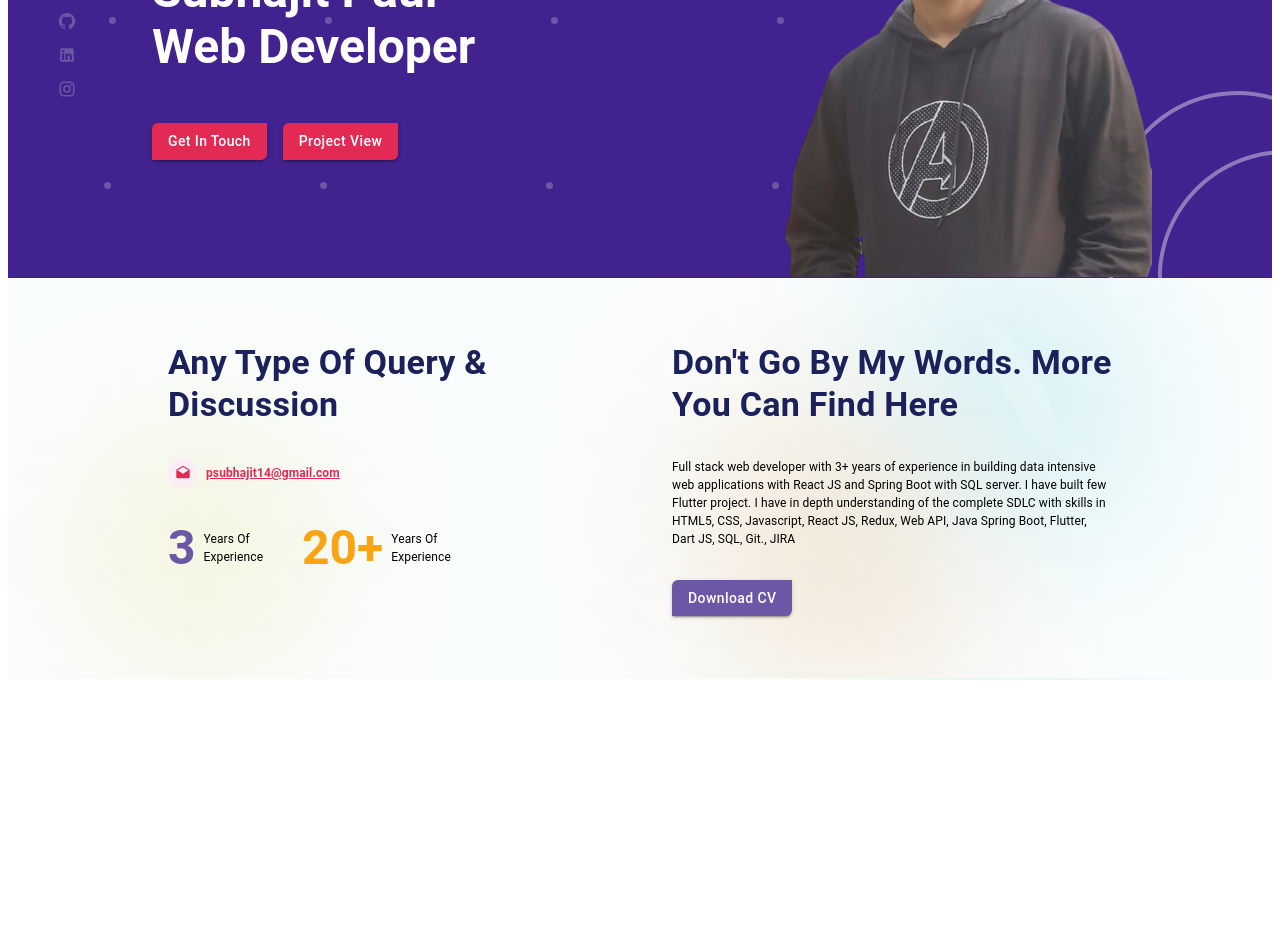
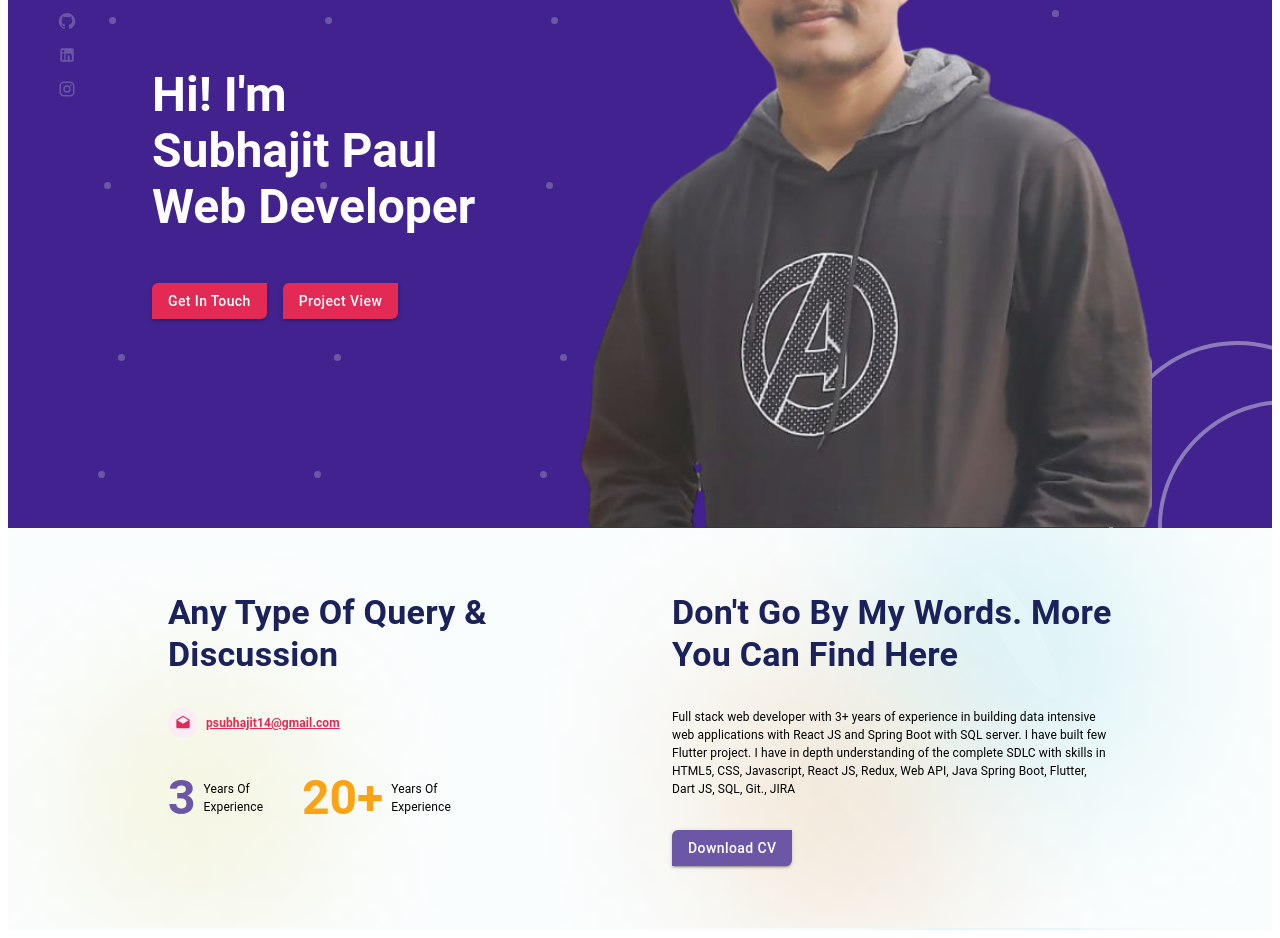
Before and after one commit to Trishita12345/portfolio, a React (Create React App) app: page / in a window 1280 px wide. Shown: the part 280-1218 px from the top of the page. Before the commit the page ends 968 px from the top, so only its background shows below. Built offline with nearby package versions, Linux system fonts and the light colour scheme.

Commit message:
animation added

```diff
--- a/package.json
+++ b/package.json
@@ -14,6 +14,7 @@
     "@types/node": "^16.18.50",
     "@types/react": "^18.2.21",
     "@types/react-dom": "^18.2.7",
+    "framer-motion": "^10.16.4",
     "react": "^18.2.0",
     "react-dom": "^18.2.0",
     "react-i18next": "^13.2.2",
--- a/src/pages/About.tsx
+++ b/src/pages/About.tsx
@@ -2,7 +2,9 @@ import { Box, Button, Grid, IconButton, Typography, useMediaQuery, useTheme } fr
 import { images } from '../Assets/images';
 import { useTranslation } from 'react-i18next';
 import DraftsIcon from '@mui/icons-material/Drafts';
+import { motion } from "framer-motion"
 import './styling.css';
+import { ReactNode } from 'react';
 
 const About = () => {
     const theme = useTheme();
@@ -11,6 +13,7 @@ const About = () => {
     const [t] = useTranslation('common', { keyPrefix: 'about' })
     return (
         <>
+
             <Box
                 sx={{
                     // height: '400px',
@@ -24,16 +27,22 @@ const About = () => {
                 py={8}
             >
                 <Grid container spacing={8}>
-                    <Grid item xs={12} md={6} style={{ animation: 'fadeInLeft 2s' }}>
+                    <Grid item xs={12} md={6}>
+
+                        <FadeIn>
                             <Box display={'flex'} flexDirection={'column'} gap={4}>
+
                                 <Typography sx={{ color: theme.palette.primary.dark }} variant='h4' fontWeight={600}>
                                     {t('header1')}
                                 </Typography>
+
                                 <Box display={'flex'} gap={1} alignItems='center'>
+
                                     <IconButton sx={{ borderRadius: '50%', backgroundColor: theme.palette.secondary.light, height: '30px', width: '30px' }}>
                                         <DraftsIcon color='secondary' sx={{ fontSize: '16px' }} />
                                     </IconButton>
                                     <Typography sx={{ fontSize: '12px', fontWeight: 600 }} color="secondary"><u>psubhajit14@gmail.com</u></Typography>
+
                                 </Box>
                                 <Grid container gap={3}>
                                     <Grid item xs={3}>
@@ -50,8 +59,11 @@ const About = () => {
                                     </Grid>
                                 </Grid>
                             </Box>
+                        </FadeIn>
                     </Grid>
-                    <Grid item xs={12} md={6} style={{ animation: 'fadeInRight 2s' }}>
+
+                    <Grid item xs={12} md={6}>
+                        <FadeIn direction='right'>
                             <Box display={'flex'} flexDirection={'column'} gap={4}>
                                 <Typography sx={{ color: theme.palette.primary.dark }} variant='h4' fontWeight={600}>
                                     {t('header2')}{t('header3')}
@@ -59,11 +71,27 @@ const About = () => {
                                 <Typography fontSize={'12px'}>{t('aboutText')}</Typography>
                                 <Button variant="contained" sx={{ backgroundColor: theme.palette.primary.light, textTransform: 'capitalize', width: 'max-content' }} >{t('downloadCvText')}</Button>
                             </Box>
+                        </FadeIn>
                     </Grid>
                 </Grid >
             </Box >
+
         </>
     );
 }
 
+interface FadeInProps { children?: ReactNode; direction?: "left" | "right" };
+const FadeIn: React.FC<FadeInProps> = ({ children, direction = 'left' }: FadeInProps) => {
+    return (
+        <motion.div
+            initial={{ opacity: 0, x: direction === 'left' ? -200 : 200 }}
+            whileInView={{
+                x: 0, opacity: 1, transition: {
+                    duration: 0.6,
+                    ease: "easeIn"
+                }
+            }}>{children}</motion.div>
+    )
+}
+
 export default About;
--- a/src/pages/Header.tsx
+++ b/src/pages/Header.tsx
@@ -4,7 +4,7 @@ import { theme } from '../theme';
 import { useEffect, useState } from 'react';
 import { useTranslation } from 'react-i18next';
 import ReorderIcon from '@mui/icons-material/Reorder';
-
+import { motion } from 'framer-motion'
 const LogoComponent = () =>
     <Box display={'flex'} justifyContent={'center'} alignItems={'center'} pl={2}>
         <img src={images.MyLogo} />
@@ -25,6 +25,7 @@ const NavigationComponent = () => {
     return (
         <Box display={'flex'} justifyContent={'center'} alignItems={'center'} gap={3} bgcolor={theme.palette.primary.main}>
             {arr.map((i: any) => (
+                <motion.div whileHover={{ scale: 1.1 }}>
                     <Typography color={'#FFFFFF'}
                         sx={{
                             opacity: i.active ? 1 : 0.4,
@@ -35,6 +36,7 @@ const NavigationComponent = () => {
                         }}>
                         {i.name}
                     </Typography>
+                </motion.div>
             ))}
         </Box>)
 }
--- a/src/pages/Home.tsx
+++ b/src/pages/Home.tsx
@@ -26,37 +26,46 @@ const Home = () => {
 
     return (
         <>
-            <Box height={screenSizeDownMd ? screenSizeDownSm ? '862px' : '905px' : '550px'}
+            <Box
                 sx={{
                     backgroundImage: `url(${images.BackgroundImage})`, position: 'relative',
-                    [theme.breakpoints.down(600)]: {
-                        px: 1
+                    overflow: 'clip',
+                    [theme.breakpoints.up('md')]: {
+                        height: '800px'
                     }
                 }}
-                pl={screenSizeDown1000px ? 5 : 10} pr={screenSizeDown1000px ? 8 : 15}
+                pl={screenSizeDownMd ? 4 : 10} pr={screenSizeDownMd ? 4 : 15}
             >
                 <Header />
                 <img src={images.CrossIcon} width={'100vw'} style={{ position: 'absolute', top: 80, left: 30, animation: 'rotation 17s linear infinite' }} />
                 <img src={images.CornerImage} style={{ position: 'absolute', bottom: 0, right: 0, zIndex: 200 }} />
-                <Box style={{ position: 'absolute', top: 250, left: 50 }} display={'flex'} flexDirection={'column'} gap={2}>
+                <Box style={{
+                    position: 'absolute', top: 250, left: 50
+                }} display={'flex'} flexDirection={'column'} gap={2}>
                     <FacebookIcon sx={{ ...socialIconStyle, color: '#FFFFFF' }} />
                     <GitHubIcon sx={socialIconStyle} />
                     <LinkedInIcon sx={socialIconStyle} />
                     <InstagramIcon sx={socialIconStyle} />
                 </Box>
                 <Box display={'flex'} flexDirection={screenSizeDownMd ? 'column' : 'row'} justifyContent={screenSizeDownMd ? 'center' : 'space-between'}>
-                    <Box display={'flex'} flexDirection={'column'} pl={8} pt={10} alignItems={screenSizeDownMd ? 'center' : 'start'}>
+                    <Box display={'flex'} flexDirection={'column'} pl={8} pt={10} alignItems={screenSizeDownMd ? 'center' : 'start'} flex={7} justifyContent={"center"}>
                         <Typography color={'#FFFFFF'} variant={screenSizeDownSm ? 'h4' : 'h3'} fontWeight={600} whiteSpace={screenSizeDownSm ? 'normal' : 'nowrap'} textAlign={screenSizeDownMd ? 'center' : 'start'}>
                             {t('heading1')} <br /> Subhajit Paul <br /> {t('heading2')}
                         </Typography>
-                        <Box display={'flex'} gap={2} mt={screenSizeDownMd ? 2 : 6} mb={6}>
+                        <Box display={'flex'} gap={2} mt={screenSizeDownMd ? 2 : 6} mb={6} width={"100%"} justifyContent={screenSizeDownMd ? "center" : "start"}>
                             <Button color='secondary' sx={{ textTransform: 'capitalize' }} variant='contained'>{t('getInTouchText')}</Button>
                             <Button color='secondary' sx={{ textTransform: 'capitalize' }} variant='contained'>{t('projectViewText')}</Button>
                         </Box>
                     </Box>
-                    <img src={images.myImage} style={{ zIndex: 10000, width: 'fit-content', placeSelf: "center" }} height={'450px'} />
+                    <Box component={'img'} src={images.myImage} sx={{
+                        placeSelf: 'center',
+                        zIndex: 1000, height: '700px', [theme.breakpoints.down('md')]: {
+                            width: '400px',
+                            height: '400px'
+                        }
+                    }} />
                 </Box >
-            </Box>
+            </Box >
         </>
     );
 }
--- a/src/pages/MainContent.tsx
+++ b/src/pages/MainContent.tsx
@@ -1,4 +1,4 @@
-import React, { Suspense } from 'react';
+import React from 'react';
 import Home from './Home';
 
 const About = React.lazy(() => import('./About'));
@@ -7,9 +7,7 @@ const MainContent = () => {
     return (
         <>
             <Home />
-            <Suspense fallback={<div>Loading...</div>}>
-                <About />
-            </Suspense>
+            <About />
 
         </>
     );
```
Also changed, not shown: 1 other file (tests, documents, lock files or other folders). Lines whose indentation alone changed are shown as unchanged.
